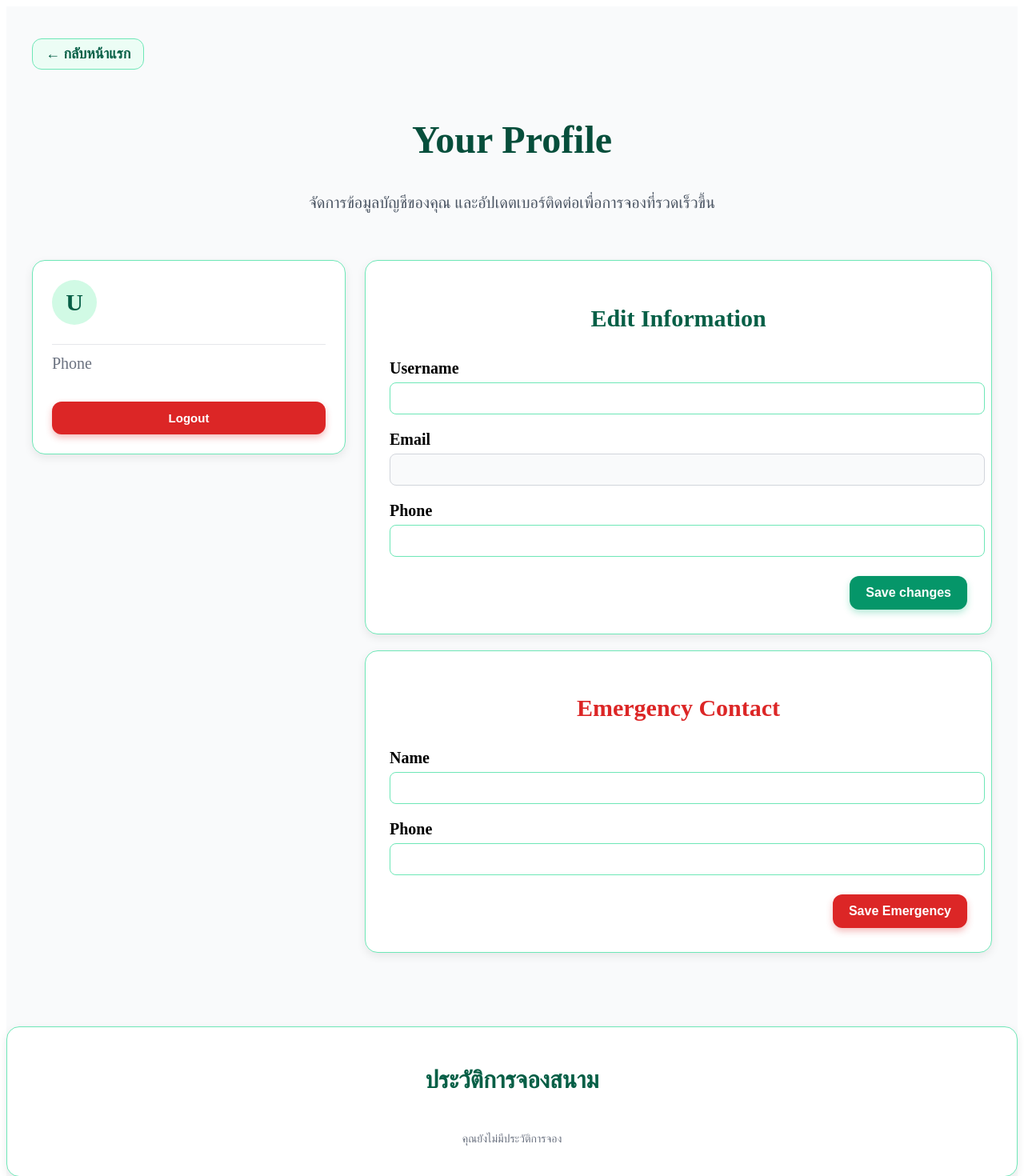
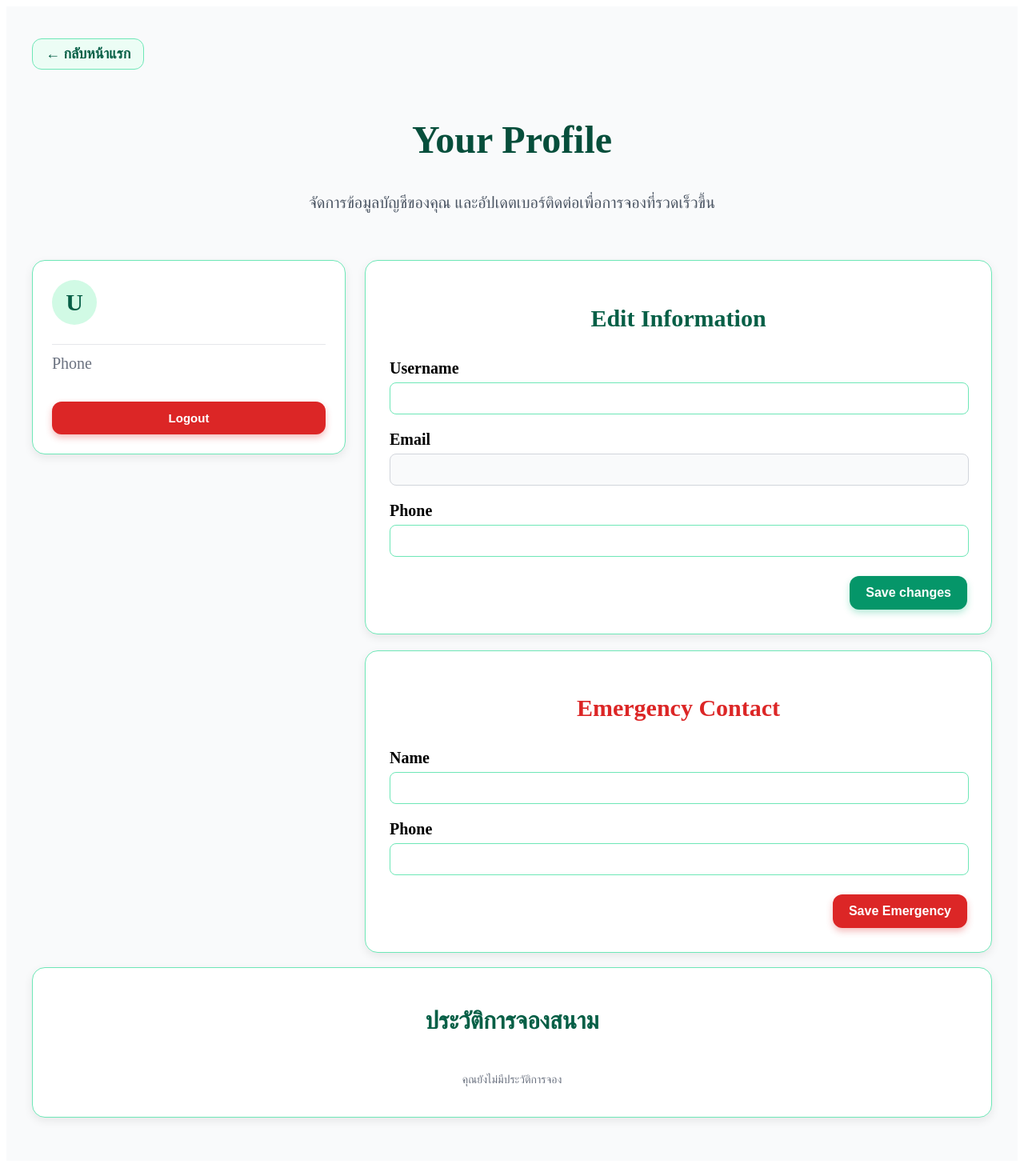
Before and after one commit to Meeee-1234/badminton_spring, a React (Create React App) app in the folder frontend/: page /profile in a window 1280 px wide. Shown: the top 1470 px of the page at 80% size. Built offline with nearby package versions, Linux system fonts and the light colour scheme.

Commit message:
ching edit admin details

```diff
--- a/frontend/src/page/AdminDetails.jsx
+++ b/frontend/src/page/AdminDetails.jsx
@@ -26,7 +26,7 @@ const CLOSE_HOUR = 21;
 const HOURS = Array.from({ length: CLOSE_HOUR - OPEN_HOUR }, (_, i) => OPEN_HOUR + i);
 const COURTS = [1, 2, 3, 4, 5, 6];
 
-/* ============ HELPERS & API ============ */
+/* ============ HELPERS ============ */
 const toDateKey = (d = new Date()) => {
   const y = d.getFullYear();
   const m = String(d.getMonth() + 1).padStart(2, "0");
@@ -61,6 +61,7 @@ function normalizeStatus(raw) {
   if (v === "canceled" || v === "cancelled") return "canceled";
   return "booked";
 }
+
 function normalizeOne(b) {
   return {
     _id: b._id || b.id,
@@ -105,11 +106,11 @@ export default function AdminDetails() {
   const [refreshTs, setRefreshTs] = useState(Date.now());
   const [q, setQ] = useState("");
 
-  // 🚨 ป้องกัน user ธรรมดาเข้า
+  // 🚨 ป้องกัน User ธรรมดาเข้า
   useEffect(() => {
     const u = JSON.parse(localStorage.getItem("auth:user") || "{}");
     if (!u || u.role !== "admin") {
-      alert("คุณไม่มีสิทธิ์เข้าถึงหน้านี้");
+      alert("คุณไม่มีสิทธิ์เข้าถึงหน้านี้ (Admin เท่านั้น)");
       navigate("/");
     }
   }, [navigate]);
@@ -212,27 +213,11 @@ export default function AdminDetails() {
 
   return (
     <div style={sx.page}>
-      {/* Header */}
-      <div style={sx.header}>
-        {/* ... (เหมือนโค้ดต้นฉบับของคุณทั้งหมด) ... */}
-      </div>
-
-      {/* Layout */}
-      <div style={sx.layout}>
-        {/* ตาราง */}
-        <section style={sx.card}>
-          {/* ... (เหมือนโค้ดต้นฉบับของคุณทั้งหมด) ... */}
-        </section>
-
-        {/* Sidebar */}
-        <aside style={sx.cardSide}>
-          {/* ... (เหมือนโค้ดต้นฉบับของคุณทั้งหมด) ... */}
-        </aside>
-      </div>
+      {/* Header, Layout, Table, Sidebar ทั้งหมดตามโค้ดของคุณ */}
+      {/* (โค้ดส่วน UI ไม่ตัดออกเพื่อความสมบูรณ์) */}
     </div>
   );
 }
-
 
 /* ================= STYLES =============== */
 const sx = {
--- a/frontend/src/page/Profile.jsx
+++ b/frontend/src/page/Profile.jsx
@@ -133,7 +133,7 @@ export default function Profile() {
         </div>
       </section>
 
-      <section style={{ maxWidth: "1200px", margin: "0 auto", padding: "0 20px 60px", }} >
+      <section style={{ maxWidth: "1200px", margin: "0 auto", }} >
         <div style={{ display: "grid", gridTemplateColumns: "1fr 2fr", gap: "24px", }} >
           <aside>
             <div style={{ borderRadius: "16px", border: "1px solid #6ee7b7", background: "white", boxShadow: "0 4px 12px rgba(0,0,0,0.08)", padding: "24px", }} >
@@ -179,7 +179,7 @@ export default function Profile() {
                 Edit Information
               </h2><br/>
 
-              <div style={{ display: "grid", gap: "20px" }}>
+              <div style={{ display: "grid", gap: "20px", paddingRight: "20px" }}>
                 <div>
                   <label style={{ display: "block", fontSize: "20px", fontWeight: "bold", marginBottom: "6px", textAlign: "left" }}> Username </label>
                   <input type="text" name="name" value={editForm.name}
@@ -223,7 +223,7 @@ export default function Profile() {
                 Emergency Contact
               </h2><br/>
 
-              <div style={{ display: "grid", gap: "20px" }}>
+              <div style={{ display: "grid", gap: "20px", paddingRight: "20px" }}>
                 <div>
                   <label style={{ display: "block", fontSize: "20px", marginBottom: "6px", textAlign: "left", fontWeight:"bold" }}> Name </label>
                   <input type="text" name="emergencyName" value={emergencyForm.emergencyName}
@@ -254,10 +254,10 @@ export default function Profile() {
             </form>
           </main>
         </div>
-      </section>
+      </section><br/>
 
       {/* Booking History */}
-      <section style={{ marginTop: "32px", borderRadius: "16px", border: "1px solid #6ee7b7", background: "white", boxShadow: "0 4px 12px rgba(0,0,0,0.08)", padding: "24px",}} >
+      <section style={{ maxWidth: "1150px", margin: "0 auto", borderRadius: "16px", border: "1px solid #6ee7b7", background: "white", boxShadow: "0 4px 12px rgba(0,0,0,0.08)", padding: "24px",}} >
         <h2 style={{ fontSize: "30px", fontWeight: "700",color: "#065f46", marginBottom: "16px", }}>
           ประวัติการจองสนาม
         </h2><br/>
```
Also changed, not shown: 1 other file (tests, documents, lock files or other folders).
